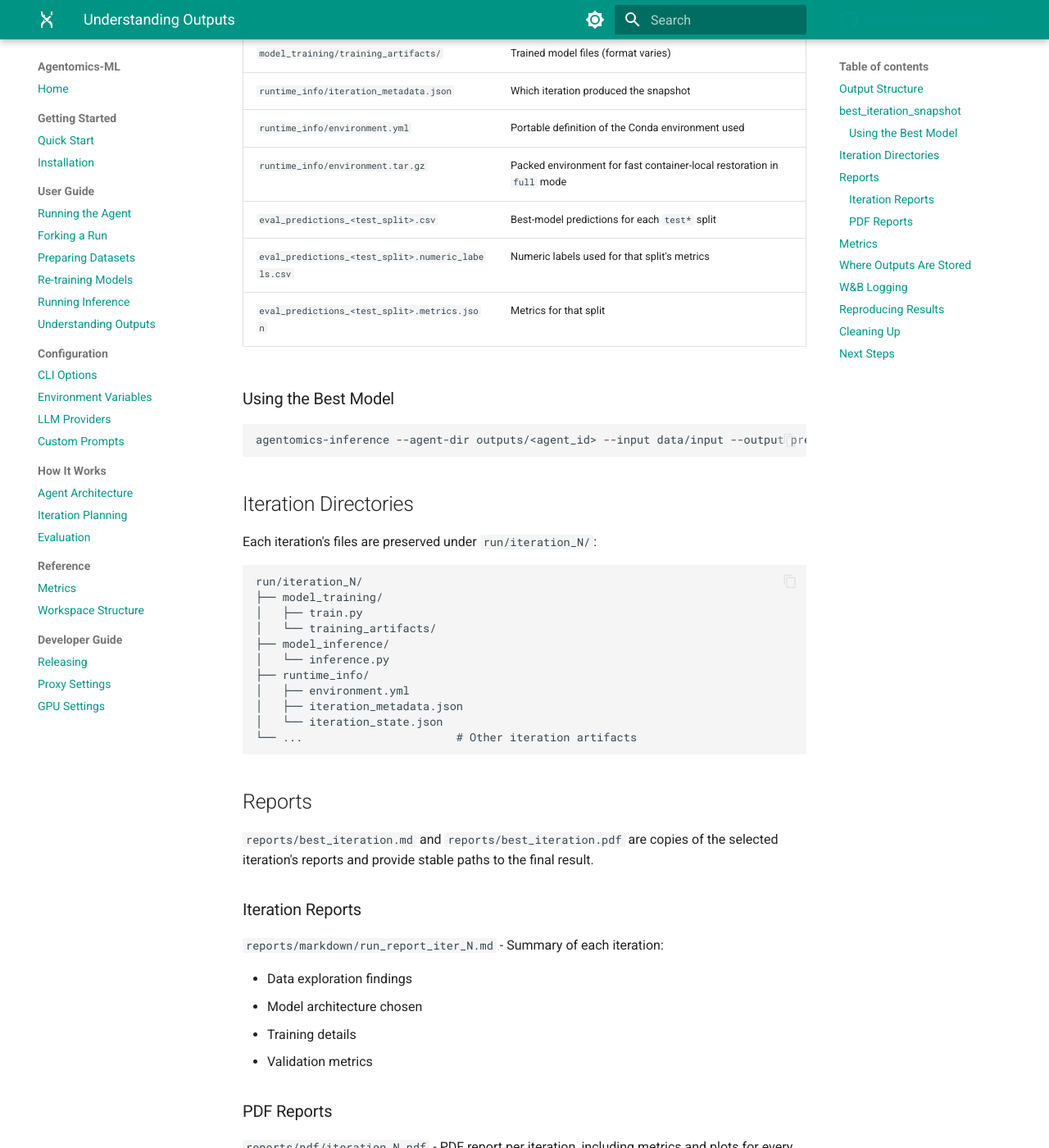
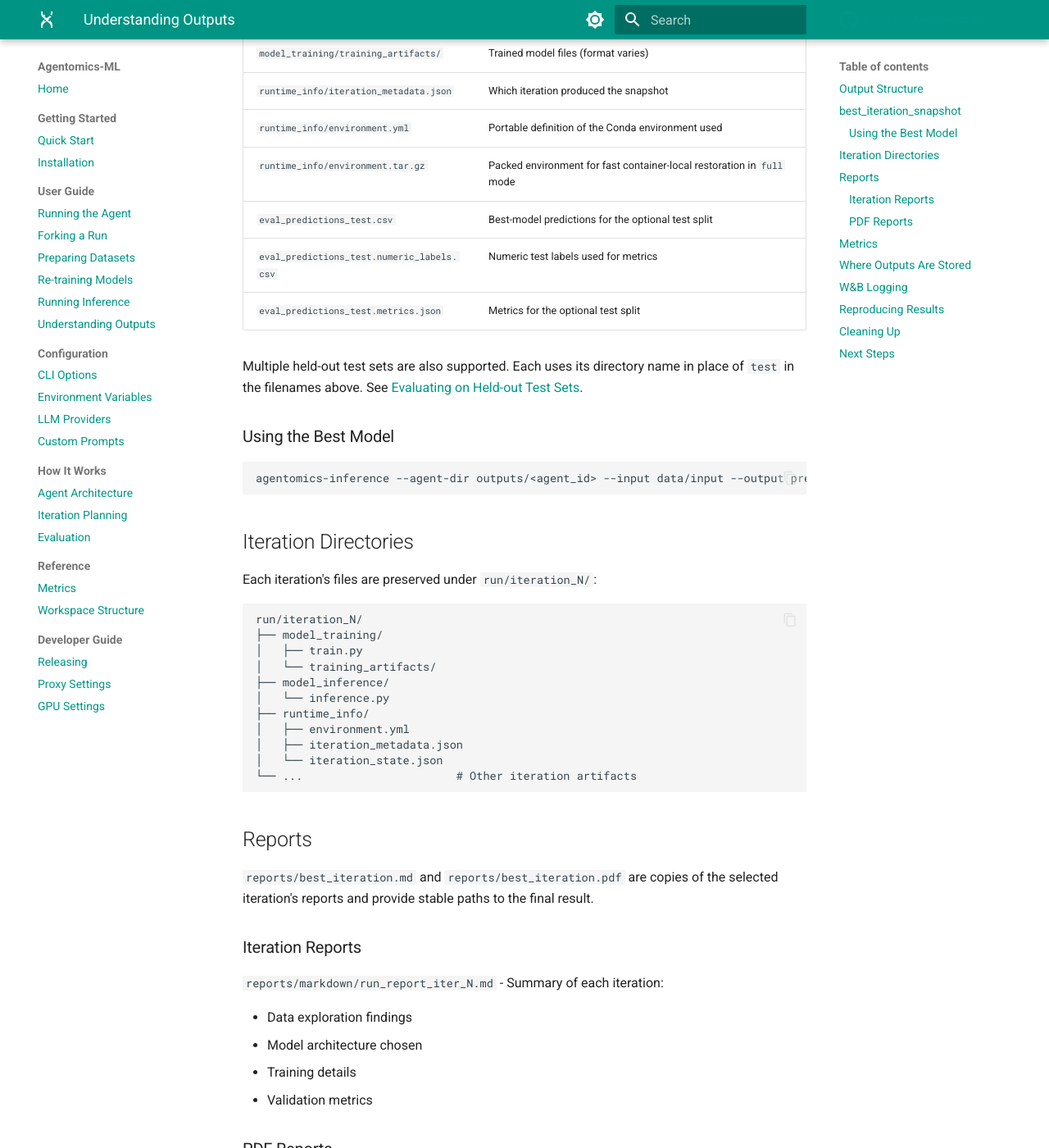
Before and after one commit to BioGeMT/agentomics-ml, an MkDocs documentation site: the page built from docs/user-guide/outputs.md, in a window 1280 px wide and 1400 px high, scrolled down 1210 px. Shown: the whole window at 82% size. Built offline with MkDocs 1.6.1 and Material for MkDocs 9.7.7, drawn with Linux system fonts in a browser that asks for light colours; comment, search, counter and statistics services are not loaded; some of the changed text lies outside the part shown.

Commit message:
clarify test output artifacts

```diff
--- a/docs/user-guide/outputs.md
+++ b/docs/user-guide/outputs.md
@@ -54,9 +54,13 @@ The most important directory - contains the best-performing iteration's artifact
 | `runtime_info/iteration_metadata.json` | Which iteration produced the snapshot |
 | `runtime_info/environment.yml` | Portable definition of the Conda environment used |
 | `runtime_info/environment.tar.gz` | Packed environment for fast container-local restoration in `full` mode |
-| `eval_predictions_<test_split>.csv` | Best-model predictions for each `test*` split |
-| `eval_predictions_<test_split>.numeric_labels.csv` | Numeric labels used for that split's metrics |
-| `eval_predictions_<test_split>.metrics.json` | Metrics for that split |
+| `eval_predictions_test.csv` | Best-model predictions for the optional test split |
+| `eval_predictions_test.numeric_labels.csv` | Numeric test labels used for metrics |
+| `eval_predictions_test.metrics.json` | Metrics for the optional test split |
+
+Multiple held-out test sets are also supported. Each uses its directory name in
+place of `test` in the filenames above. See
+[Evaluating on Held-out Test Sets](../how-it-works/evaluation.md#evaluating-on-held-out-test-sets).
 
 ### Using the Best Model
 
@@ -99,7 +103,8 @@ selected iteration's reports and provide stable paths to the final result.
 ### PDF Reports
 
 `reports/pdf/iteration_N.pdf` - PDF report per iteration, including metrics and
-plots for every evaluated `test*` split, plus plots in `reports/pdf/plots/`.
+plots for every evaluated held-out test split, plus plots in
+`reports/pdf/plots/`.
 
 ## Metrics
 
```
